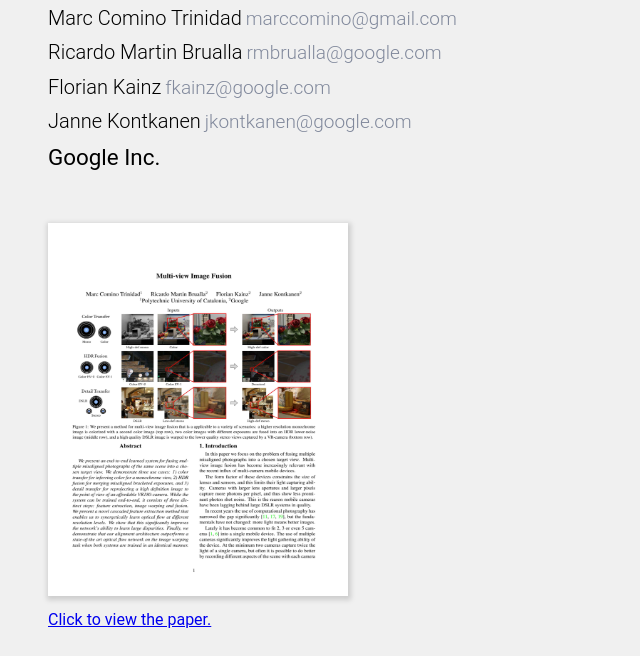
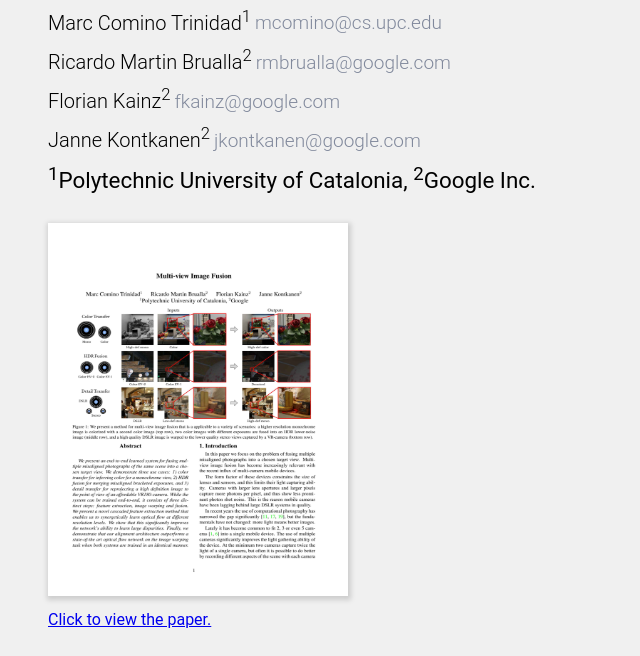
Before and after one commit to augmentedperception/pixelfusion, a plain HTML site: page index.html in a window 1280 px wide. Shown: the part 135-791 px from the top of the page, without its empty margins (0-640 px from the left). Drawn offline with Linux system fonts and the light colour scheme.

Commit message:
Fixed Marc's affiliation.

```diff
--- a/index.html
+++ b/index.html
@@ -147,19 +147,19 @@
 <div class="superhero">
     <div class="title">
         <h1 class="name"><strong>Multi-view Image Fusion</strong><br></h1><br>
-        <h2 class="names">Marc Comino Trinidad</h2>
-        <span class="email"><a href = "mailto:marccomino@gmail.com" class="pagelink">marccomino@gmail.com</a></span><br>
+        <h2 class="names">Marc Comino Trinidad<sup>1</sup></h2>
+        <span class="email"><a href = "mailto:mcomino@cs.upc.edu" class="pagelink">mcomino@cs.upc.edu</a></span><br>
 
-        <h2 class="names">Ricardo Martin Brualla</h2>
+        <h2 class="names">Ricardo Martin Brualla<sup>2</sup></h2>
         <span class="email"><a href = "mailto:rmbrualla@google.com" class="pagelink">rmbrualla@google.com</a></span><br>
 
-        <h2 class="names">Florian Kainz</h2>
+        <h2 class="names">Florian Kainz<sup>2</sup></h2>
         <span class="email"><a href = "mailto: fkainz@google.com" class="pagelink">fkainz@google.com</a></span><br>
 
-        <h2 class="names">Janne Kontkanen</h2>
+        <h2 class="names">Janne Kontkanen<sup>2</sup></h2>
         <span class="email"><a href = "mailto: jkontkanen@google.com" class="pagelink">jkontkanen@google.com</a></span><br>
 
-        <h4>Google Inc.</h4>
+        <h4><sup>1</sup>Polytechnic University of Catalonia, <sup>2</sup>Google Inc.</h4>
     </div>
 </div>
 <div class="paper">
```
